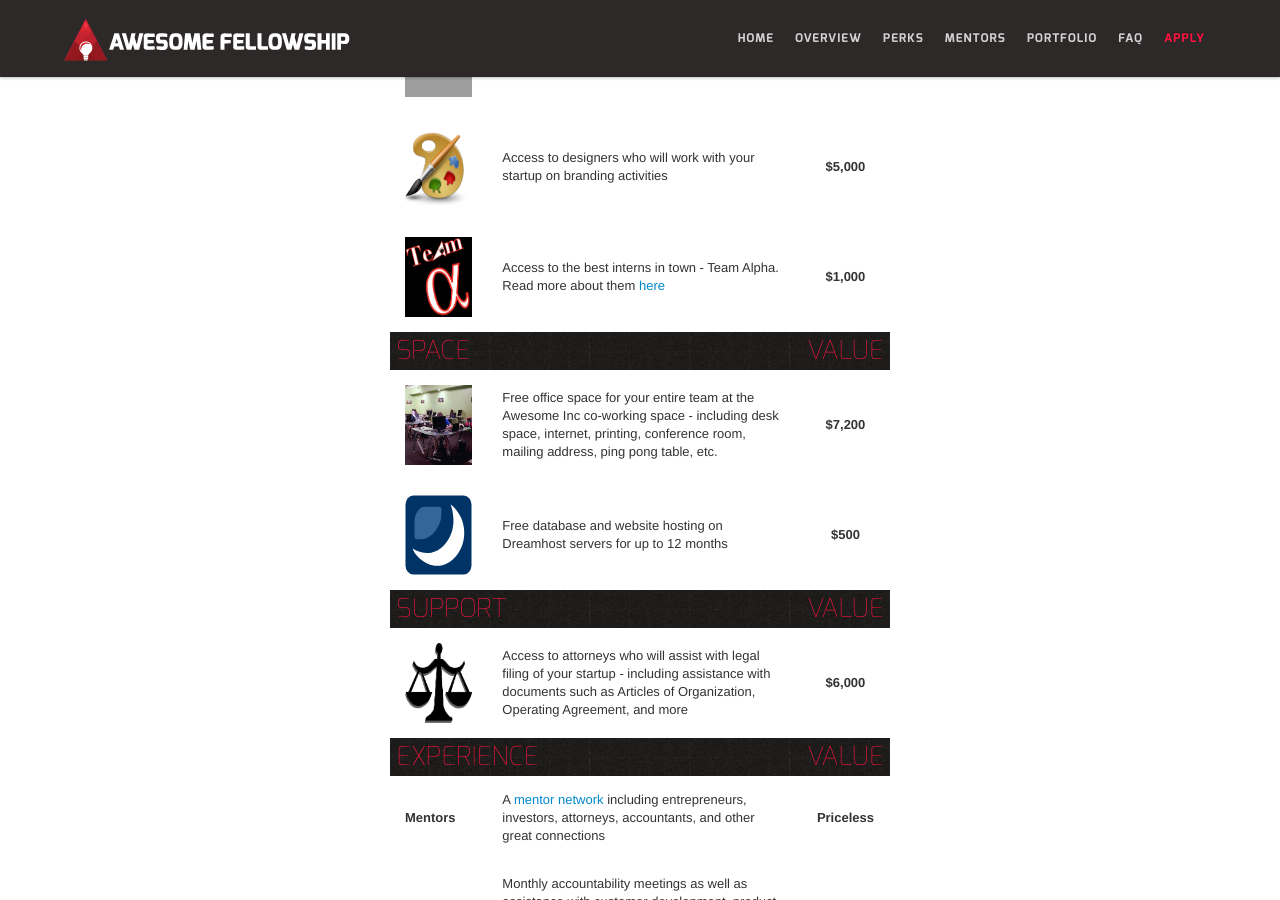
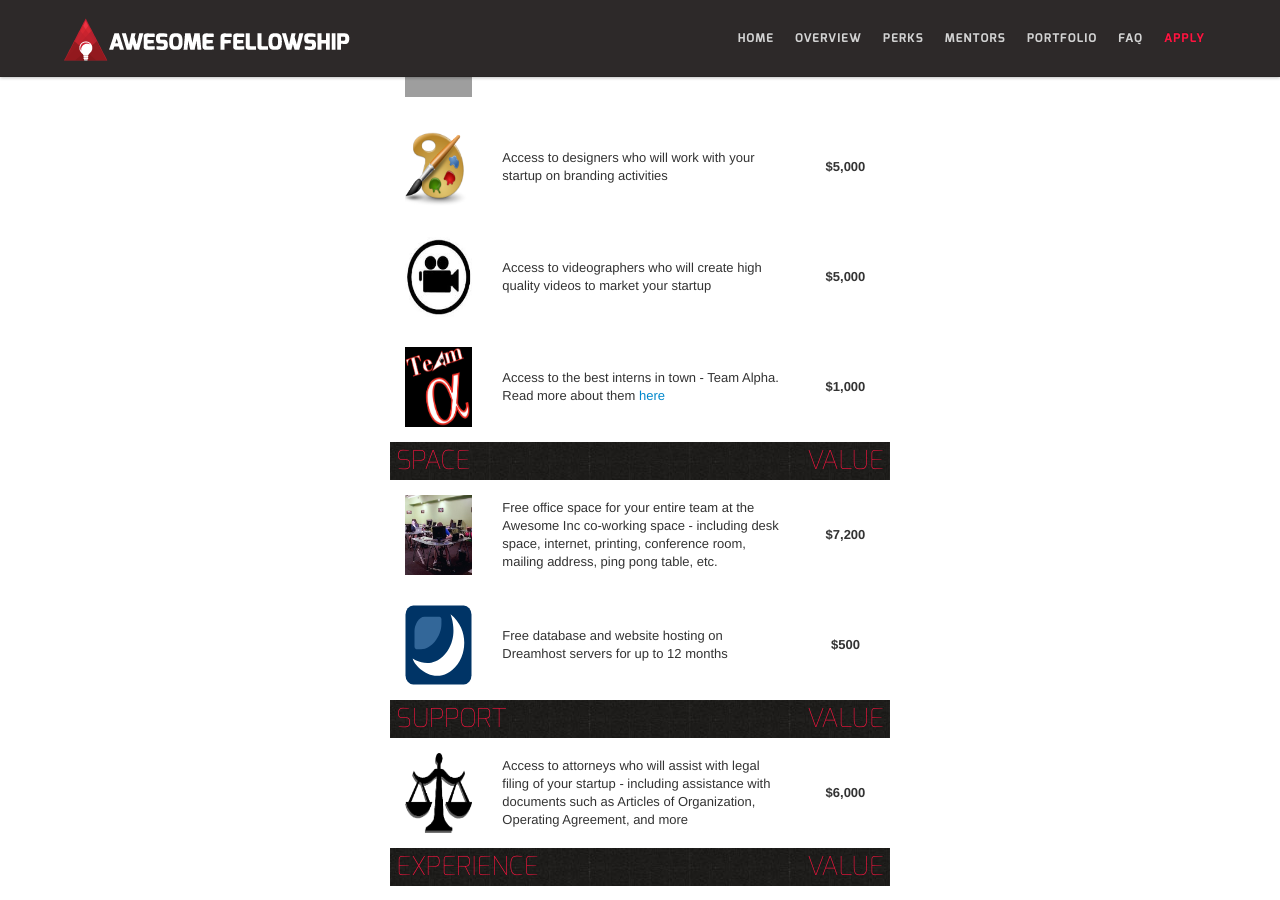
Before and after one commit to ainc/awesomefellowship, a Jekyll site: the page perks.html, which Jekyll copies as it is, in a window 1280 px wide and 900 px high, scrolled down 367 px. Built offline with Jekyll 4.4.1, drawn with Linux system fonts in a browser that asks for light colours; nearby versions of some CDN libraries; library files that are not in the unit come from our copies; grey boxes are pictures that could not be loaded.

Commit message:
add videographers to perks

```diff
--- a/perks.html
+++ b/perks.html
@@ -118,6 +118,11 @@
 <tr>
 <td><img src="img/graphic.png" height="80" width="100"/></td>
 <td class="info">Access to designers who will work with your startup on branding activities</td>
+<td align="center"><strong>$5,000</strong></td>
+</tr>
+<tr>
+<td><img src="img/videographers.jpg" height="80" width="100"/></td>
+<td class="info">Access to videographers who will create high quality videos to market your startup</td>
 <td align="center"><strong>$5,000</strong></td>
 </tr>
 <tr>
```
Also changed, not shown: img/videographers.jpg (added).
